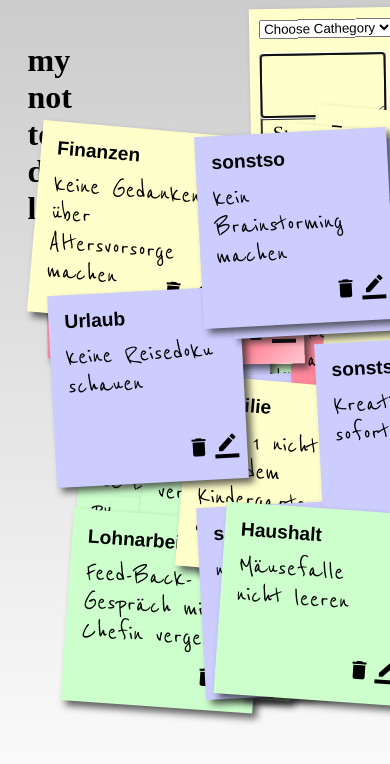
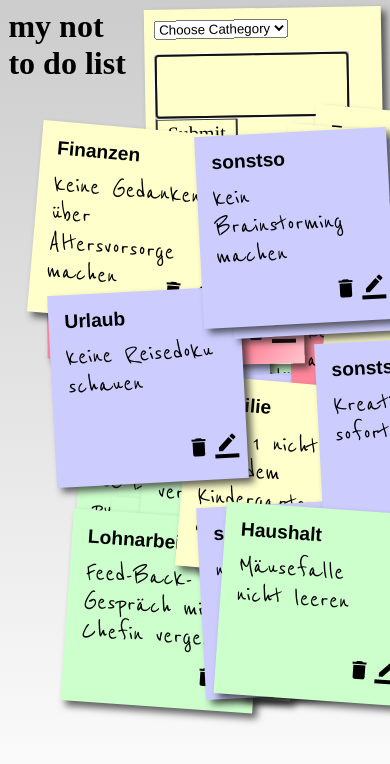
Before and after one commit to AnneQuinkenstein/list, a React (Create React App) app: page / in a window 390 px wide. Shown: the top 764 px of the page. Built offline with nearby package versions, Linux system fonts and the light colour scheme.

Commit message:
responsive title

```diff
--- a/src/App.css
+++ b/src/App.css
@@ -9,7 +9,7 @@ body {
   background: -webkit-gradient(linear, left top, left bottom, from(#ccc), to(#fff));
   background: linear-gradient(#ccc, #fff);
   color: black;
-  height: 100vh;
+  min-height: 100vh;
 }
 
 .titlegroup {
@@ -26,6 +26,12 @@ body {
   margin: 5vh;
 }
 
+@media (max-width: 767px) {
+  .titlegroup .title {
+    margin: 1vh;
+  }
+}
+
 .titlegroup .addTask {
   background: #ffc;
   padding: 10px;
@@ -36,6 +42,12 @@ body {
   -webkit-transform: rotate(-1deg);
           transform: rotate(-1deg);
   margin: 1vh 0 0 35vw;
+}
+
+@media (max-width: 767px) {
+  .titlegroup .addTask {
+    margin: 1vh;
+  }
 }
 
 .titlegroup .addTask:hover {
--- a/src/App.js
+++ b/src/App.js
@@ -8,7 +8,7 @@ import data from "./components/data";
 
 const App = () => {
   const [tasks, setTasks] = useState(null);
-  const [zIndexNum, setZIndexNum] = useState(0);
+  const [zIndexNum, setZIndexNum] = useState(100);
 
   //calling API on mounting
   // useEffect(() => {
@@ -20,12 +20,6 @@ const App = () => {
   useEffect(() => {
     setTasks(data);
   }, []);
-
-  useEffect(() => {
-    {
-      tasks && setZIndexNum(tasks.length+10);
-    }
-  }, [tasks]);
 
   //delete Task in <Task>
   const handleDelete = (id) => {
--- a/src/App.scss
+++ b/src/App.scss
@@ -8,15 +8,18 @@ body {
   font-size: 100%;
   background: linear-gradient(#ccc, #fff);
   color: black;
-  height: 100vh;
+  min-height: 100vh;
 }
 
 .titlegroup {
   display: flex;
   justify-content: center;
   .title {
-      font-family: "test";
-      margin: 5vh;
+    font-family: "test";
+    margin: 5vh;
+    @media (max-width: 767px) {
+      margin: 1vh;
+    }
   }
   .addTask {
     background: #ffc;
@@ -26,7 +29,10 @@ body {
     box-shadow: 5px 5px 7px rgba(33, 33, 33, 0.7);
     transform: rotate(-1deg);
     margin: 1vh 0 0 35vw;
-    &:hover{
+    @media (max-width: 767px) {
+      margin: 1vh;
+    }
+    &:hover {
       z-index: 999;
     }
     select {
--- a/src/components/Task.js
+++ b/src/components/Task.js
@@ -45,6 +45,7 @@ const Task = ({
       top: "style[top]",
       left: "style[left]",
     });
+    console.log(zIndexNum);
     countNum();
     e.preventDefault();
   };
```
Also changed, not shown: 1 other file (tests, documents, lock files or other folders).
